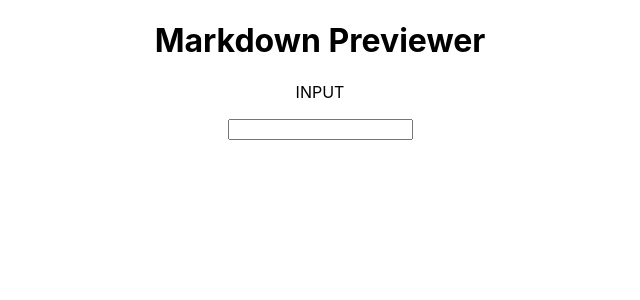
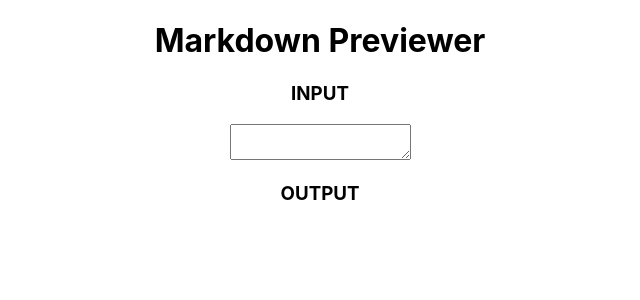
Before and after one commit to DiegoGorgazzi/markdown-previewer, a React (Create React App) app: page / in a window 1280 px wide. Shown: the top 300 px of the page, without its empty margins (320-960 px from the left). Built offline with nearby package versions, Linux system fonts and the light colour scheme.

Commit message:
Replace input element with textarea

```diff
--- a/src/components/Markdown/Markdown.js
+++ b/src/components/Markdown/Markdown.js
@@ -3,8 +3,10 @@ import React from "react";
 const markdown = (props) => {
     return (
       <div>
-        <p>INPUT {props.name}</p>
-          <input type="text" onChange={props.changed}/>
+          <h3>INPUT</h3>
+          <textarea type="text" onChange={props.changed}/>
+          <h3>OUTPUT </h3>
+          <p>{props.preview}</p>
       </div>
     )
 };
```
